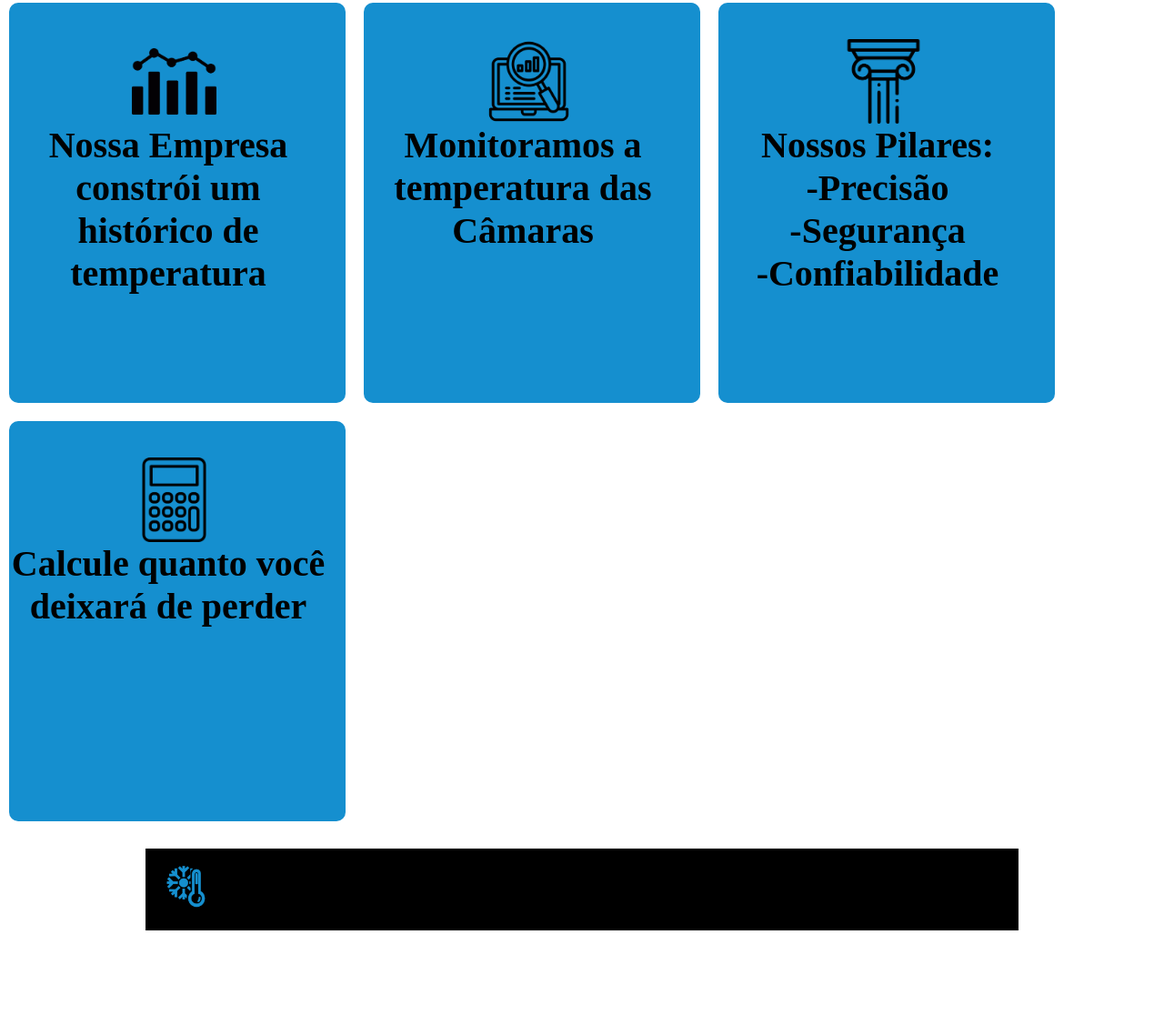
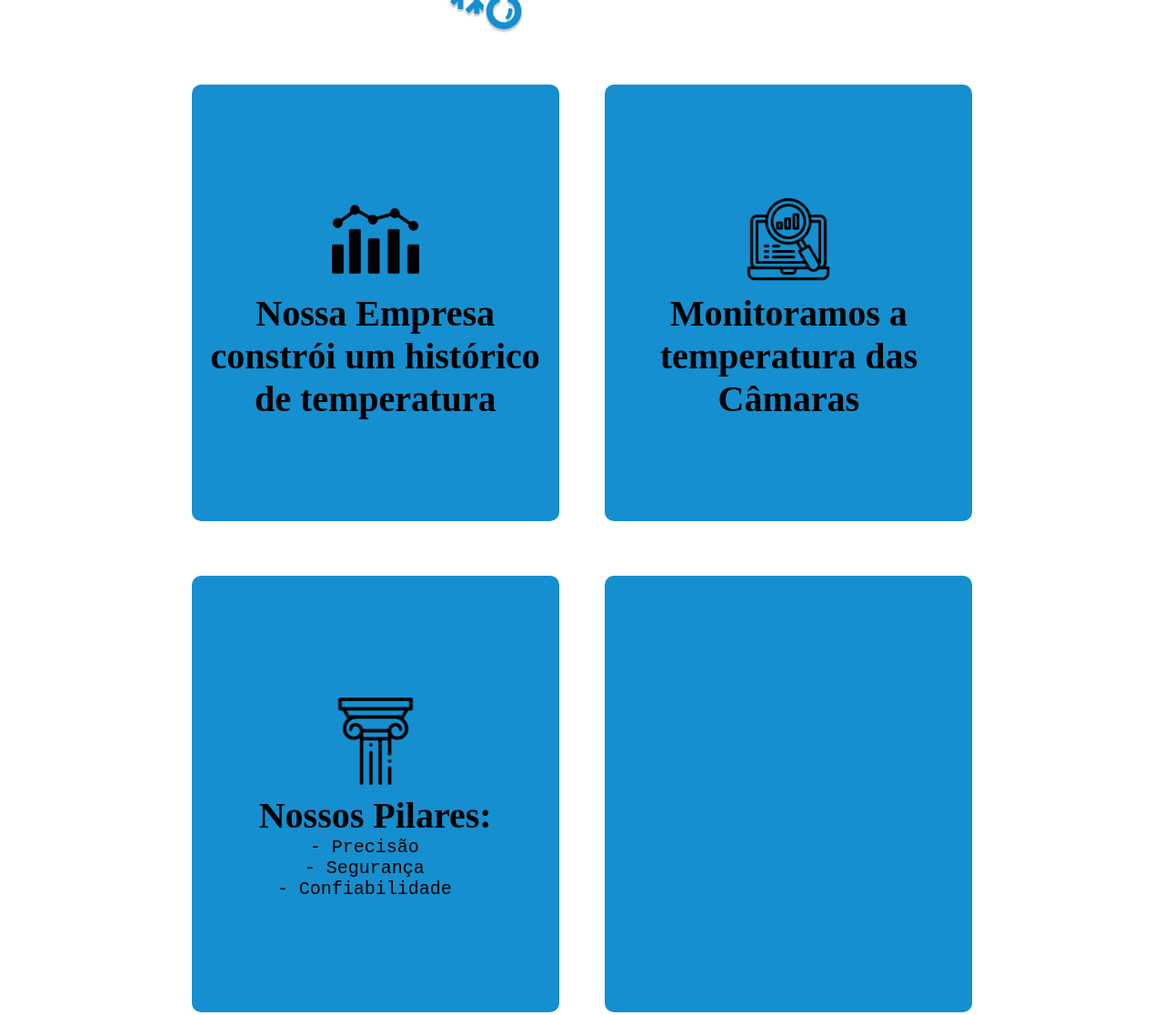
Before and after one commit to joohzinato/UmProjeto, a plain HTML site: page UM TESTE/index.html in a window 1280 px wide. Shown: the part 707-1823 px from the top of the page at 91% size. Before the commit the page ends 1730 px from the top, so only its background shows below. Drawn offline with Linux system fonts and the light colour scheme.

Commit message:
ajuste dos cards

```diff
--- a/UM TESTE/index.html
+++ b/UM TESTE/index.html
@@ -24,34 +24,40 @@
     </header>
 
     <section id="banner">
-        <div class="conteudo">
-            <h1>Seu produto no Next Level !!!</h1>
+        <div class="conteudo container">
+            <div class="conteudo-texto">
+                <h1>Seu produto no<br> Next Level !!!</h1>
                 <button id="button" onclick="botao">CADASTRA-SE</button>
+            </div>
         </div>
     </section>
     <section id="sobre">
         <div class="bottonBanner">
             <img src="Group 1.png" alt="">
         </div>
+        <div class="container">
             <div class="cards-sobre">
-            <div class="quadrado1">
+                <div class="quadrado">
                     <img src="image 7.png" alt="" class="imagem">
                     <p>Nossa Empresa constrói um histórico de temperatura</p>
                 </div>
-            <div class="quadrado1">
+                <div class="quadrado">
                     <img src="image 8.png" alt="" class="imagem">
                     <p>Monitoramos a temperatura das Câmaras</p>
                 </div>
-            <div class="quadrado1">
+                <div class="quadrado">
                     <img src="image 9.png" alt="" class="imagem">
-                <p>Nossos Pilares: <br>
-                    -Precisão <br>
-                    -Segurança <br>
-                    -Confiabilidade</p>
+                    <p>Nossos Pilares:</p>
+                    <ul>
+                        <li>Precisão</li>
+                        <li>Segurança</li>
+                        <li>Confiabilidade</li>
+                    </ul>
                 </div>
-            <div class="quadrado1">
-                <img src="image 10.png" alt="" class="imagem">
-                <p>Calcule quanto você deixará de perder</p>
+                <div class="quadrado">
+                    <!-- <img src="image 10.png" alt="" class="imagem">
+                    <p>Calcule quanto você deixará de perder</p> -->
+                </div>
             </div>
         </div>
     </section>
--- a/UM TESTE/style.css
+++ b/UM TESTE/style.css
@@ -47,18 +47,23 @@ header ul {
 #banner {
     background-image: url('banner.png');
     background-size: cover;
-    padding: 10rem;
+    padding: 10rem 0;
 }
 
 #banner .conteudo {
     display: flex;
     flex-direction: column;
-    justify-content: center;
+    flex-wrap: wrap;
+    align-items: end;
+}
+
+.conteudo-texto {
+    display: flex;
+    flex-direction: column;
     align-items: center;
 }
 
 #banner h1 {
-    display: flex;
     color: white;
     font-family: 'Saira';
     font-style: normal;
@@ -66,7 +71,6 @@ header ul {
     font-size: 60px;
     line-height: 70px;
     text-align: center;
-
 }
 
 #banner #button {
@@ -79,8 +83,6 @@ header ul {
     font-weight: 700;
     font-size: 25px;
     line-height: 76px;
-
-    text-align: justify;
 }
 
 #banner #button:hover {
@@ -92,7 +94,6 @@ header ul {
 }
 
 .bottonBanner {
-
     display: flex;
     justify-content: center;
     align-items: center;
@@ -101,56 +102,68 @@ header ul {
 
 /* SOBRE */
 
-#sobre {
-    width: 100%;
+/* #sobre {
     margin: 0 auto;
-}
-
-.quadrado1 {
-    display: inline-block;
-    background-color: #158FCF;
-    width: 370px;
-    height: 400px;
-    margin: 10px;
-    border-radius: 10px;
-    text-align: center;
-    padding: 20px 0;
-
-
-}
+} */
 
 .cards-sobre {
     display: flex;
     flex-direction: row;
     flex-wrap: wrap;
-
+    justify-content: space-evenly;
 }
 
-.quadrado1 .imagem {
-    width: 25%;
+.quadrado {
     display: flex;
-    margin-top: 20px;
-    margin-left: 135px;
-    /* margin auto; */
+    flex-direction: column;
+    background-color: #158FCF;
+    margin: 30px 0;
+    height: 30rem;
+    border-radius: 10px;
+    width: 40%;
+    justify-content: center;
+    align-items: center;
+    padding: 0 10px;
+    /* display: inline-block;
+    text-align: center;
+     */
+}
 
 
+.quadrado .imagem {
+    width: 25%;
+    margin: 10px;
 }
 
-.quadrado1 p {
-    width: 350px;
+.quadrado ul {
+    display: flex;
+    flex-direction: column;
+    flex-wrap: wrap;
+    margin: 0 auto;
+    align-items: center;
+    justify-content: center;
+}
+
+.quadrado ul li {
+    font-size: 20px;
+    list-style: '- ';
+}
+
+.quadrado p {
     font-family: 'Saira';
     font-style: normal;
     font-weight: 700;
     font-size: 40px;
     text-align: center;
+    /* width: 350px; */
 }
 
-.final .container {
+.final {
     margin-top: 20px;
     background-color: black;
 }
 
-.final .container #logo {
+.final #logo {
     width: 75px;
     padding: 7px;
 
```
Lines whose indentation alone changed are shown as unchanged.
